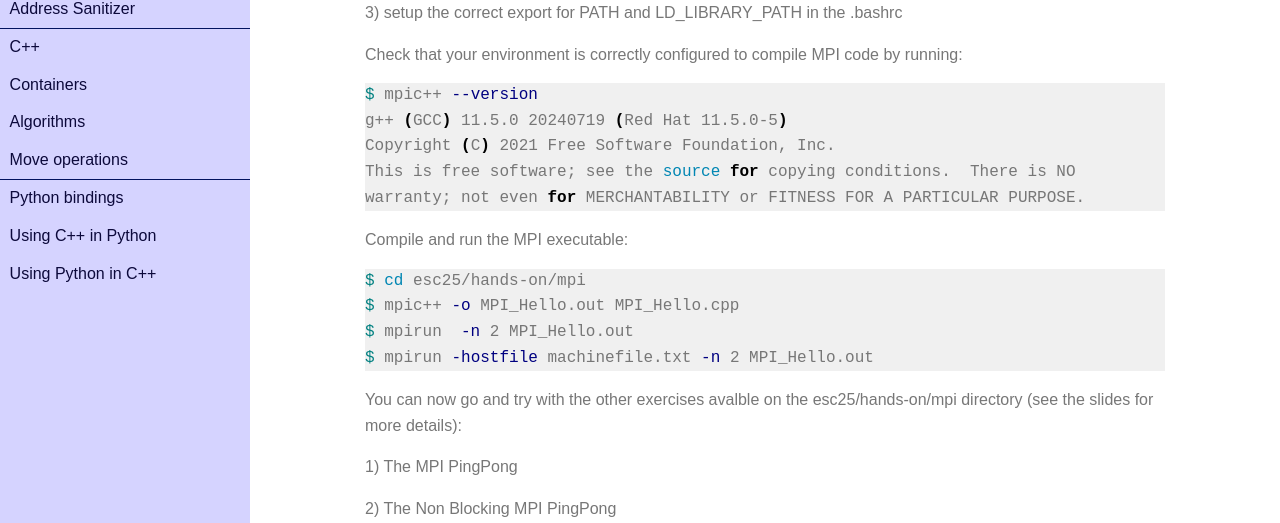
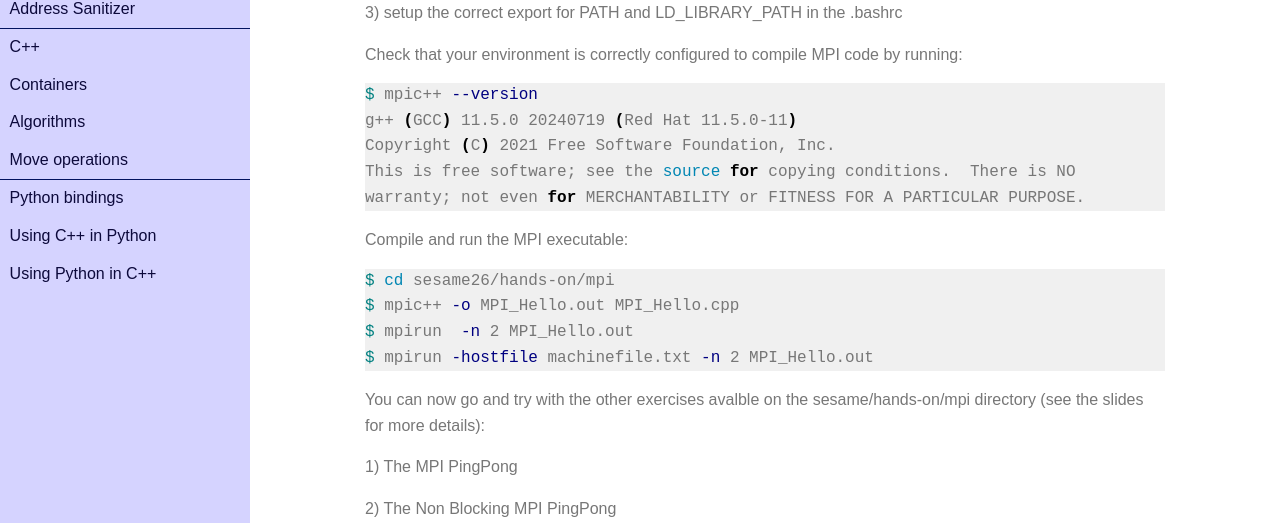
Before and after one commit to infn-esc/sesame26, a Jekyll site: the page built from mpi/Mpiusage.md, in a window 1280 px wide and 1010 px high. Shown: the part 355-878 px from the top of the window. Built offline with Jekyll 4.4.1, drawn with Linux system fonts in a browser that asks for light colours; nearby versions of some CDN libraries.

Commit message:
Update Mpiusage.md

````diff
--- a/mpi/Mpiusage.md
+++ b/mpi/Mpiusage.md
@@ -21,7 +21,7 @@ Check that your environment is correctly configured to compile MPI code by runni
 
 ```bash
 $ mpic++ --version
-g++ (GCC) 11.5.0 20240719 (Red Hat 11.5.0-5)
+g++ (GCC) 11.5.0 20240719 (Red Hat 11.5.0-11)
 Copyright (C) 2021 Free Software Foundation, Inc.
 This is free software; see the source for copying conditions.  There is NO
 warranty; not even for MERCHANTABILITY or FITNESS FOR A PARTICULAR PURPOSE.
@@ -29,13 +29,13 @@ warranty; not even for MERCHANTABILITY or FITNESS FOR A PARTICULAR PURPOSE.
 
 Compile and run the MPI executable:
 ```bash
-$ cd esc25/hands-on/mpi
+$ cd sesame26/hands-on/mpi
 $ mpic++ -o MPI_Hello.out MPI_Hello.cpp
 $ mpirun  -n 2 MPI_Hello.out
 $ mpirun -hostfile machinefile.txt -n 2 MPI_Hello.out
 ```
 
-You can now go and try with the other exercises avalble on the esc25/hands-on/mpi directory (see the slides for more details):
+You can now go and try with the other exercises avalble on the sesame/hands-on/mpi directory (see the slides for more details):
 
 1) The MPI PingPong
 
````
